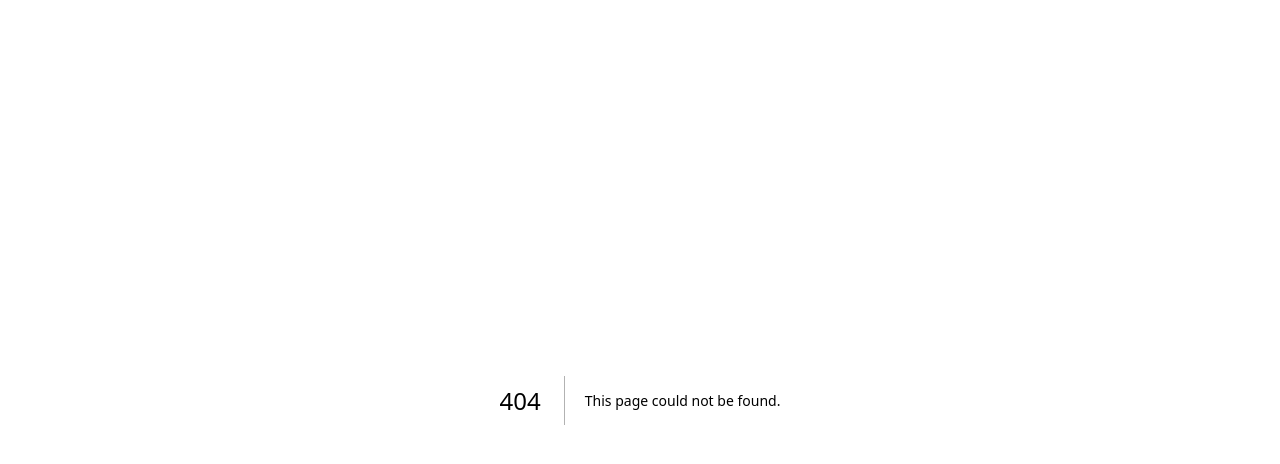
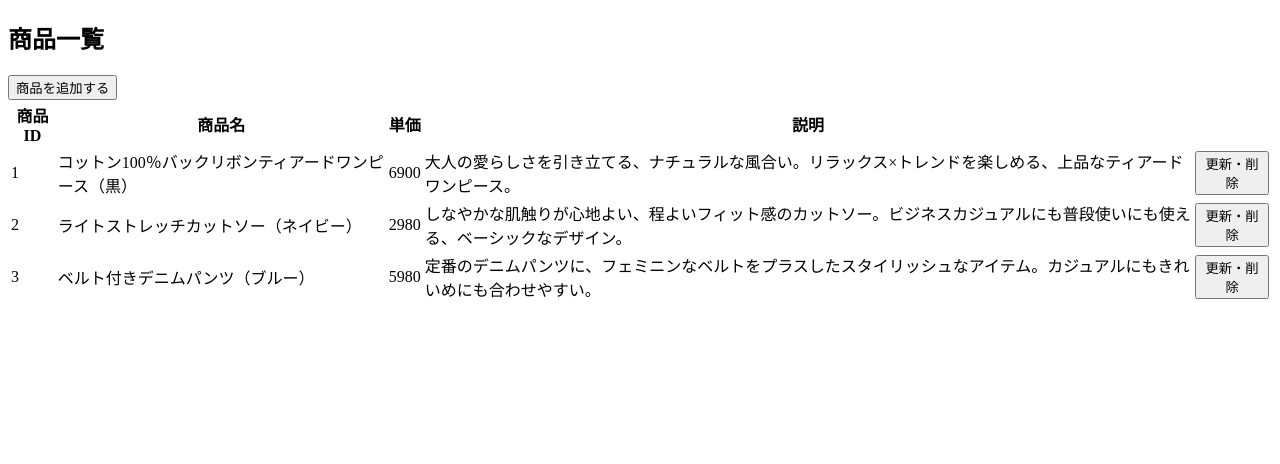
Before and after one commit to wing787/books_FullStack_Handson, a Next.js app in the folder dev/app/frontend/: page /inventory/products in a window 1280 px wide. Before the commit this address had no page. Shown: the top 464 px of the page. Built offline with nearby package versions, Linux system fonts and the light colour scheme.

Commit message:
make page mockup

```diff
--- /dev/null
+++ b/dev/app/frontend/app/inventory/products/page.tsx
@@ -0,0 +1,42 @@
+export default function Page() {
+    return (
+        <>
+            <h2>商品一覧</h2>
+            <button>商品を追加する</button>
+            <table>
+                <thead>
+                    <tr>
+                        <th>商品ID</th>
+                        <th>商品名</th>
+                        <th>単価</th>
+                        <th>説明</th>
+                        <th></th>
+                    </tr>
+                </thead>
+                <tbody>
+                    <tr>
+                        <td>1</td>
+                        <td>コットン100％バックリボンティアードワンピース（黒）</td>
+                        <td>6900</td>
+                        <td>大人の愛らしさを引き立てる、ナチュラルな風合い。リラックス×トレンドを楽しめる、上品なティアードワンピース。</td>
+                        <td><button>更新・削除</button></td>
+                    </tr>
+                    <tr>
+                        <td>2</td>
+                        <td>ライトストレッチカットソー（ネイビー）</td>
+                        <td>2980</td>
+                        <td>しなやかな肌触りが心地よい、程よいフィット感のカットソー。ビジネスカジュアルにも普段使いにも使える、ベーシックなデザイン。</td>
+                        <td><button>更新・削除</button></td>
+                    </tr>
+                    <tr>
+                        <td>3</td>
+                        <td>ベルト付きデニムパンツ（ブルー）</td>
+                        <td>5980</td>
+                        <td>定番のデニムパンツに、フェミニンなベルトをプラスしたスタイリッシュなアイテム。カジュアルにもきれいめにも合わせやすい。</td>
+                        <td><button>更新・削除</button></td>
+                    </tr>
+                </tbody>
+            </table>
+        </>
+    )
+}
```
Also changed, not shown: dev/app/frontend/app/inventory/products/[id]/page.tsx (added, +8 -0 lines), dev/app/frontend/app/login/page.tsx (added, +8 -0 lines).
